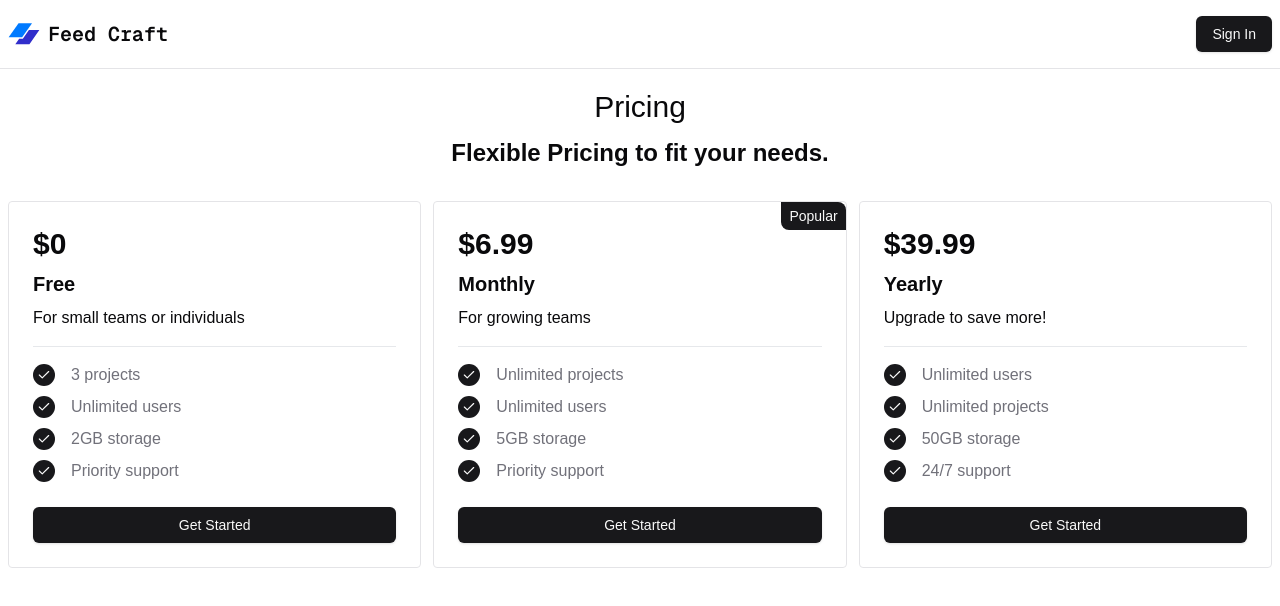
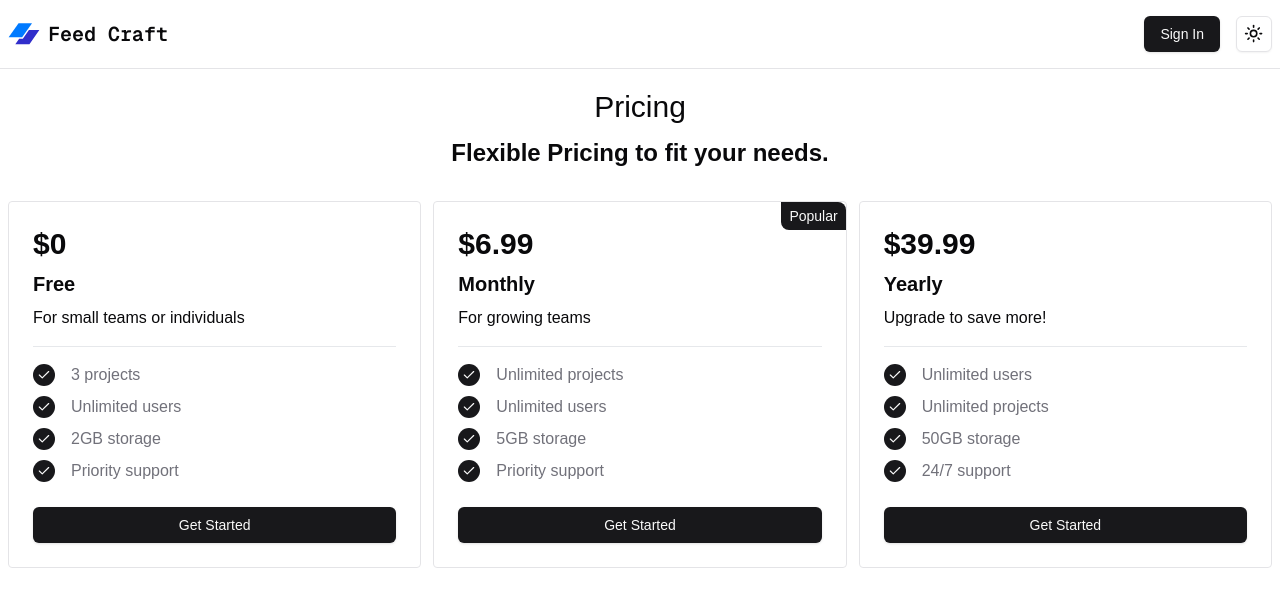
Before and after one commit to Khalil-codes/feed-craft-saas, a Next.js app: page / in a window 1280 px wide. Shown: the top 606 px of the page. Built offline with nearby package versions, Linux system fonts and the light colour scheme; no server answers.

Commit message:
Implement themeing using next-themes

```diff
--- a/src/app/layout.tsx
+++ b/src/app/layout.tsx
@@ -4,6 +4,7 @@
 import "./globals.css";
 import Header from "@/components/header";
 import { Toaster } from "@/components/ui/sonner";
+import { ThemeProvider } from "@/components/theme-provider";
 
 const geistSans = localFont({
   src: "./fonts/GeistVF.woff",
@@ -31,9 +32,11 @@
       <html lang="en">
         <body
           className={`${geistSans.variable} ${geistMono.variable} antialiased`}>
-          <Header />
-          <main className="container mx-auto px-4 sm:px-2">{children}</main>
-          <Toaster richColors />
+          <ThemeProvider attribute="class" defaultTheme="system" enableSystem>
+            <Header />
+            <main className="container mx-auto px-4 sm:px-2">{children}</main>
+            <Toaster richColors />
+          </ThemeProvider>
         </body>
       </html>
     </ClerkProvider>
--- a/src/components/header.tsx
+++ b/src/components/header.tsx
@@ -4,6 +4,7 @@
 import Link from "next/link";
 import { SignedIn, SignedOut, SignInButton, UserButton } from "@clerk/nextjs";
 import { Button } from "./ui/button";
+import { ModeToggle } from "./theme-toggle";
 
 const Header = () => {
   return (
@@ -23,6 +24,7 @@
         <SignedIn>
           <UserButton />
         </SignedIn>
+        <ModeToggle />
       </div>
     </header>
   );
--- /dev/null
+++ b/src/components/theme-provider.tsx
@@ -0,0 +1,9 @@
+"use client";
+
+import * as React from "react";
+import { ThemeProvider as NextThemesProvider } from "next-themes";
+import { type ThemeProviderProps } from "next-themes/dist/types";
+
+export function ThemeProvider({ children, ...props }: ThemeProviderProps) {
+  return <NextThemesProvider {...props}>{children}</NextThemesProvider>;
+}
--- /dev/null
+++ b/src/components/theme-toggle.tsx
@@ -0,0 +1,24 @@
+"use client";
+
+import * as React from "react";
+import { Moon, Sun } from "lucide-react";
+import { useTheme } from "next-themes";
+import { Button } from "@/components/ui/button";
+
+export function ModeToggle() {
+  const { setTheme, resolvedTheme, theme } = useTheme();
+  return (
+    <Button
+      variant="outline"
+      size="icon"
+      onClick={() =>
+        setTheme(
+          theme === "light" && resolvedTheme === "light" ? "dark" : "light"
+        )
+      }>
+      <Sun className="h-[1.2rem] w-[1.2rem] rotate-0 scale-100 transition-all dark:-rotate-90 dark:scale-0" />
+      <Moon className="absolute h-[1.2rem] w-[1.2rem] rotate-90 scale-0 transition-all dark:rotate-0 dark:scale-100" />
+      <span className="sr-only">Toggle theme</span>
+    </Button>
+  );
+}
```
